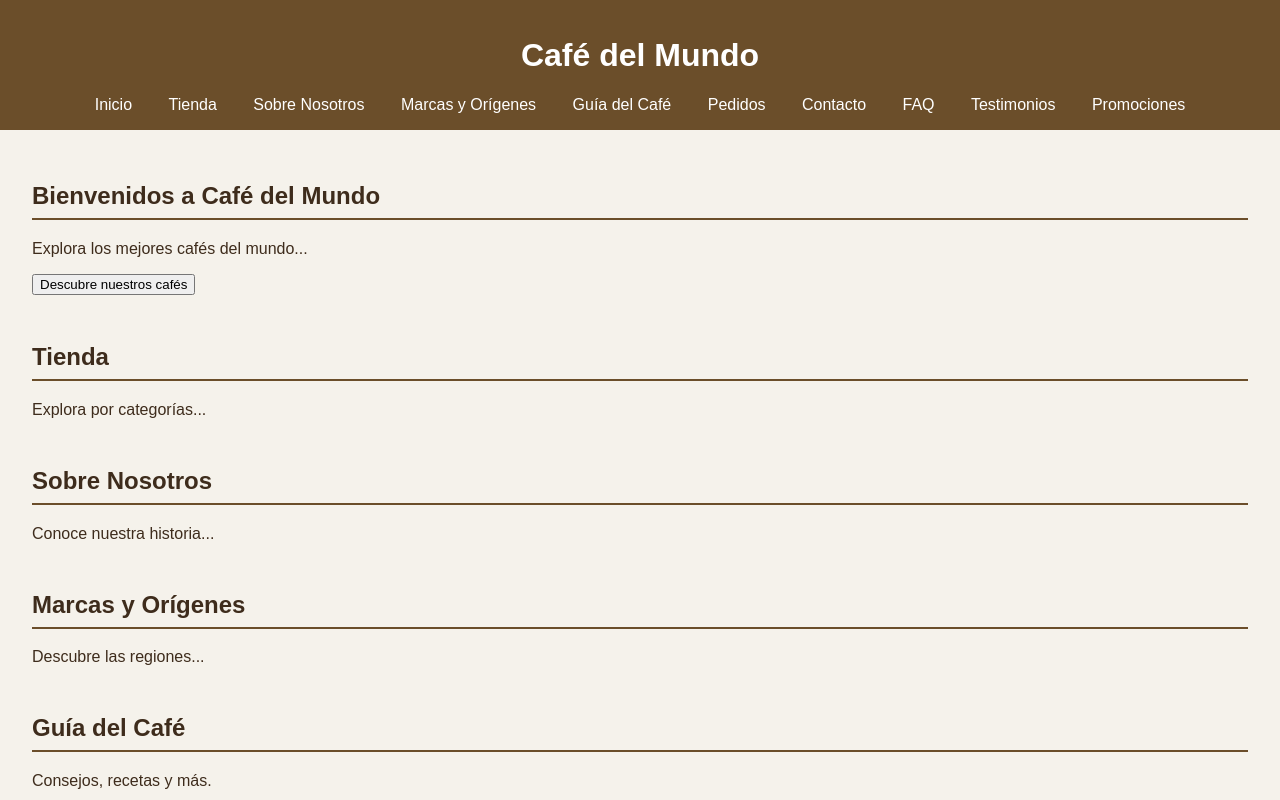
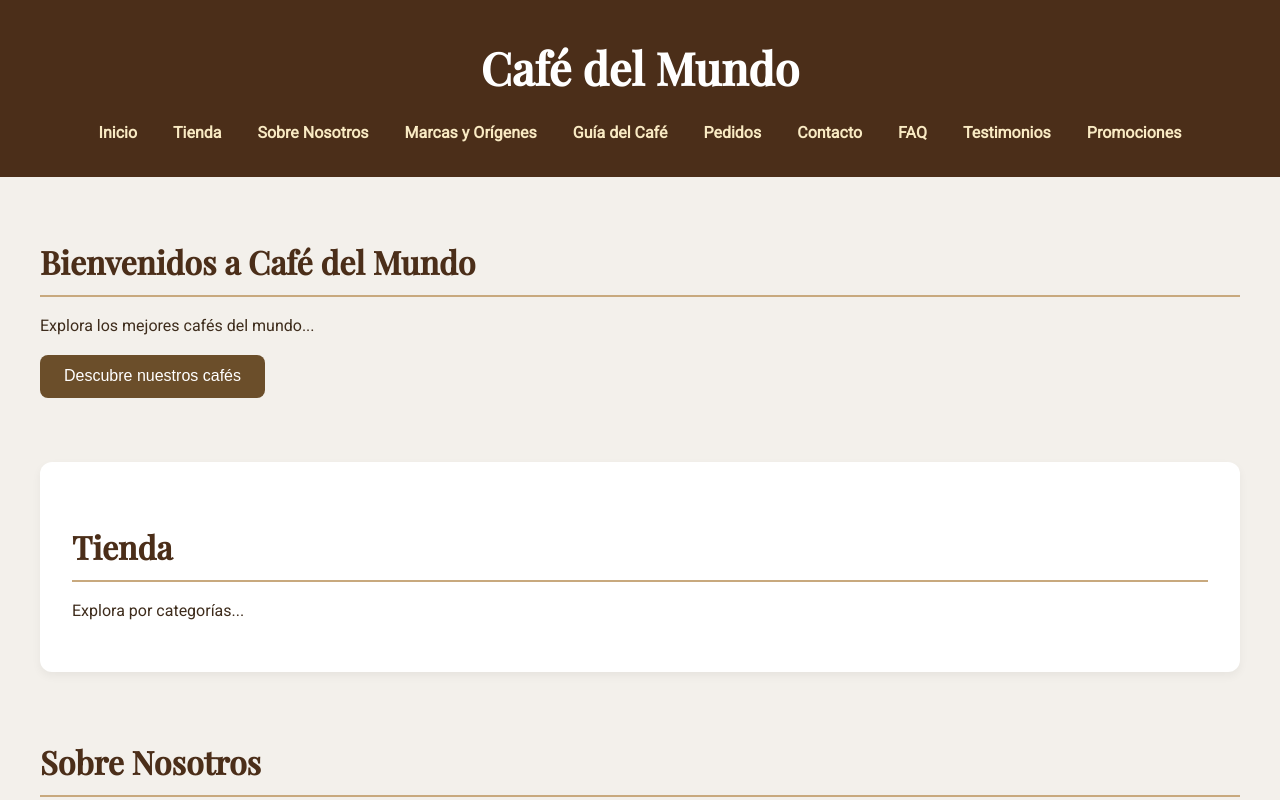
Before and after one commit to juliancgt/cafedelmundo, a plain HTML site: page index.html in a window 1280 px wide. Shown: the top 800 px of the page. Drawn offline with nearby package versions, Linux system fonts and the light colour scheme.

Commit message:
Update style.css

```diff
--- a/style.css
+++ b/style.css
@@ -1,7 +1,91 @@
+@import url('https://fonts.googleapis.com/css2?family=Playfair+Display:wght@500&family=Roboto&display=swap');
 
-body { font-family: sans-serif; background: #f5f2eb; color: #3e2c1c; margin: 0; padding: 0; }
-header, footer { background: #6b4e2a; color: white; padding: 1rem; text-align: center; }
-nav a { margin: 0 1rem; color: white; text-decoration: none; }
-main { padding: 2rem; }
-section { margin-bottom: 3rem; }
-h2 { border-bottom: 2px solid #6b4e2a; padding-bottom: 0.5rem; }
+body {
+  margin: 0;
+  font-family: 'Roboto', sans-serif;
+  background-color: #f3f0eb;
+  color: #3e2c1c;
+  line-height: 1.6;
+}
+
+header, footer {
+  background: #4b2e19;
+  color: white;
+  padding: 2rem 1rem;
+  text-align: center;
+}
+
+header h1 {
+  font-family: 'Playfair Display', serif;
+  font-size: 2.8rem;
+  margin: 0;
+}
+
+nav {
+  margin-top: 1rem;
+}
+
+nav a {
+  margin: 0 1rem;
+  color: #f9eac3;
+  font-weight: bold;
+  text-decoration: none;
+  transition: color 0.3s;
+}
+
+nav a:hover {
+  color: #ffd700;
+}
+
+main {
+  padding: 2rem 1.5rem;
+  max-width: 1200px;
+  margin: auto;
+}
+
+section {
+  margin-bottom: 4rem;
+}
+
+section:nth-child(even) {
+  background-color: #fff;
+  padding: 2rem;
+  border-radius: 12px;
+  box-shadow: 0 4px 10px rgba(0,0,0,0.05);
+}
+
+h2 {
+  font-family: 'Playfair Display', serif;
+  font-size: 2rem;
+  color: #4b2e19;
+  margin-bottom: 1rem;
+  border-bottom: 2px solid #c8a97e;
+  padding-bottom: 0.5rem;
+}
+
+button {
+  background-color: #6b4e2a;
+  color: white;
+  border: none;
+  padding: 0.8rem 1.5rem;
+  font-size: 1rem;
+  border-radius: 8px;
+  cursor: pointer;
+  transition: background-color 0.3s;
+}
+
+button:hover {
+  background-color: #4b2e19;
+}
+
+footer {
+  margin-top: 3rem;
+  font-size: 0.9rem;
+}
+
+img.fullwidth {
+  width: 100%;
+  height: auto;
+  border-radius: 10px;
+  margin-top: 1rem;
+}
```
